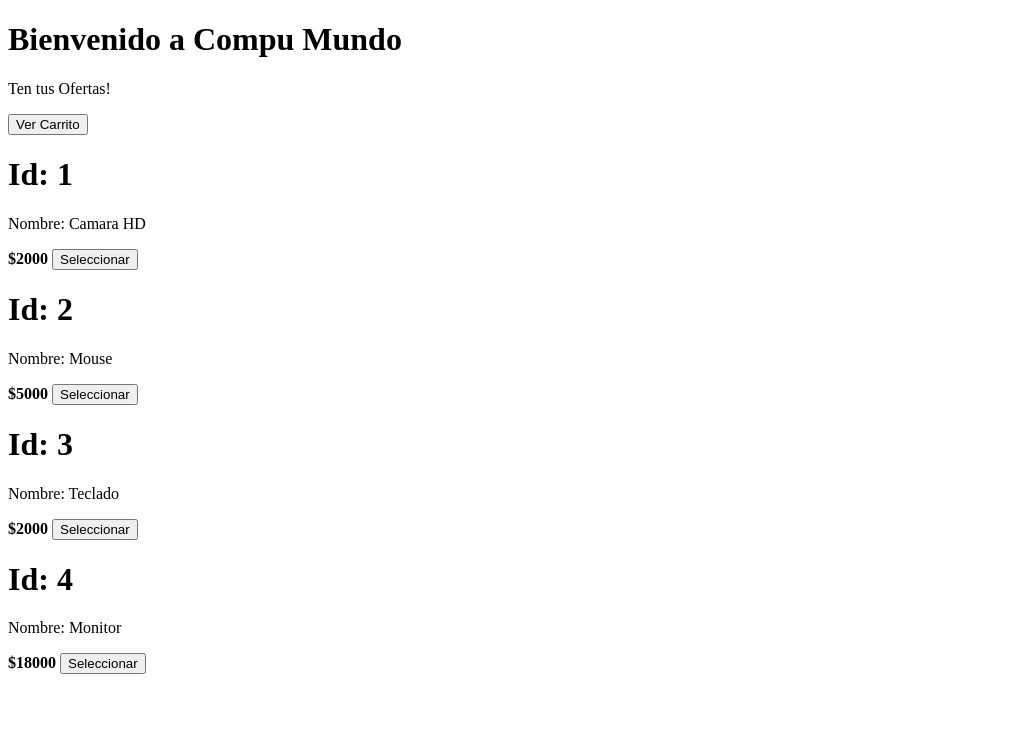
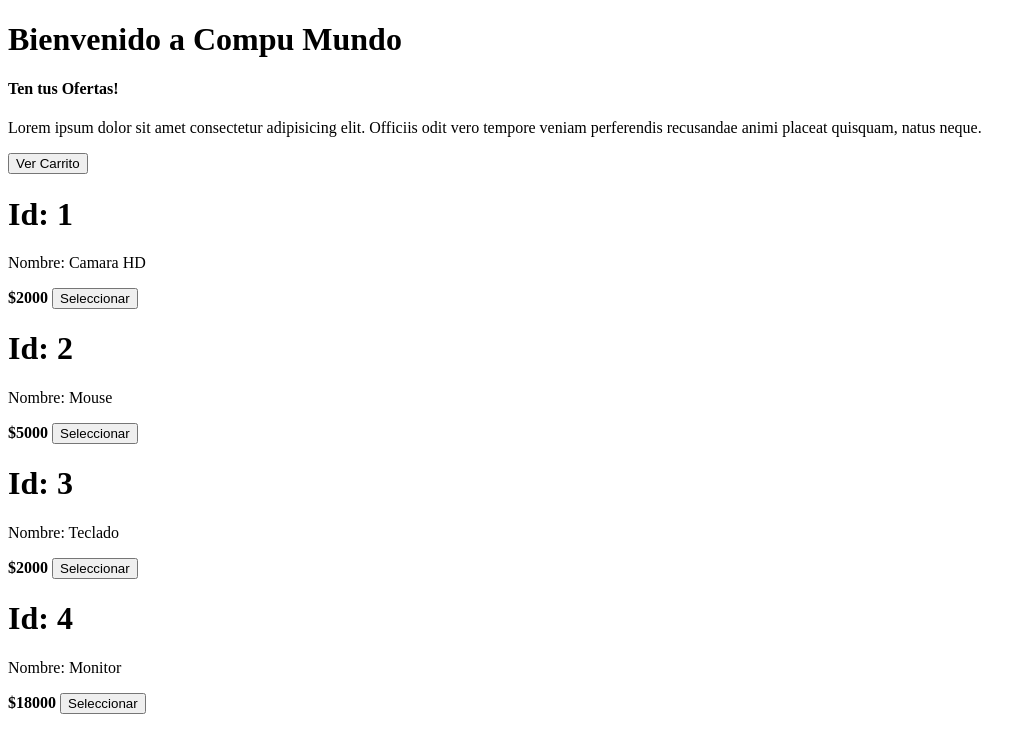
Before and after one commit to Gauna-Wolf/3ra-Pre-Entrega, a plain HTML site: page index.html in a window 1280 px wide. Shown: the whole page, without its empty margins (0-1036 px from the left). Drawn offline with Linux system fonts and the light colour scheme.

Commit message:
coloque un lorem

```diff
--- a/index.html
+++ b/index.html
@@ -8,10 +8,12 @@
 <body>
 
     <h1>Bienvenido a Compu Mundo</h1>
-    <p>Ten tus Ofertas!</p>
+    <h4>Ten tus Ofertas!</h4>
+    <p>Lorem ipsum dolor sit amet consectetur adipisicing elit. Officiis odit vero tempore veniam perferendis recusandae animi placeat quisquam, natus neque.</p>
 
     <button id="btn">Ver Carrito</button>
 
-<script src="main.js"></script>
+    <script src="main.js"></script>
+
 </body>
 </html>
```
